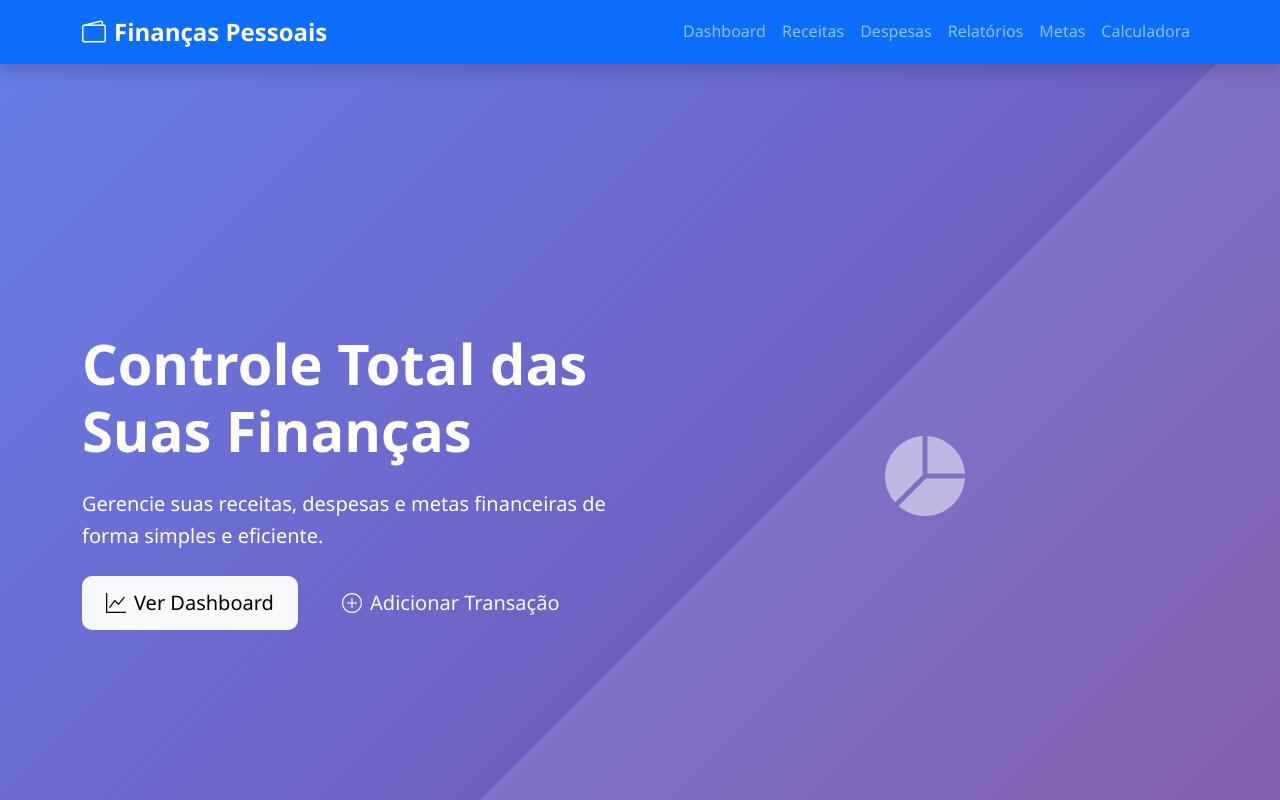
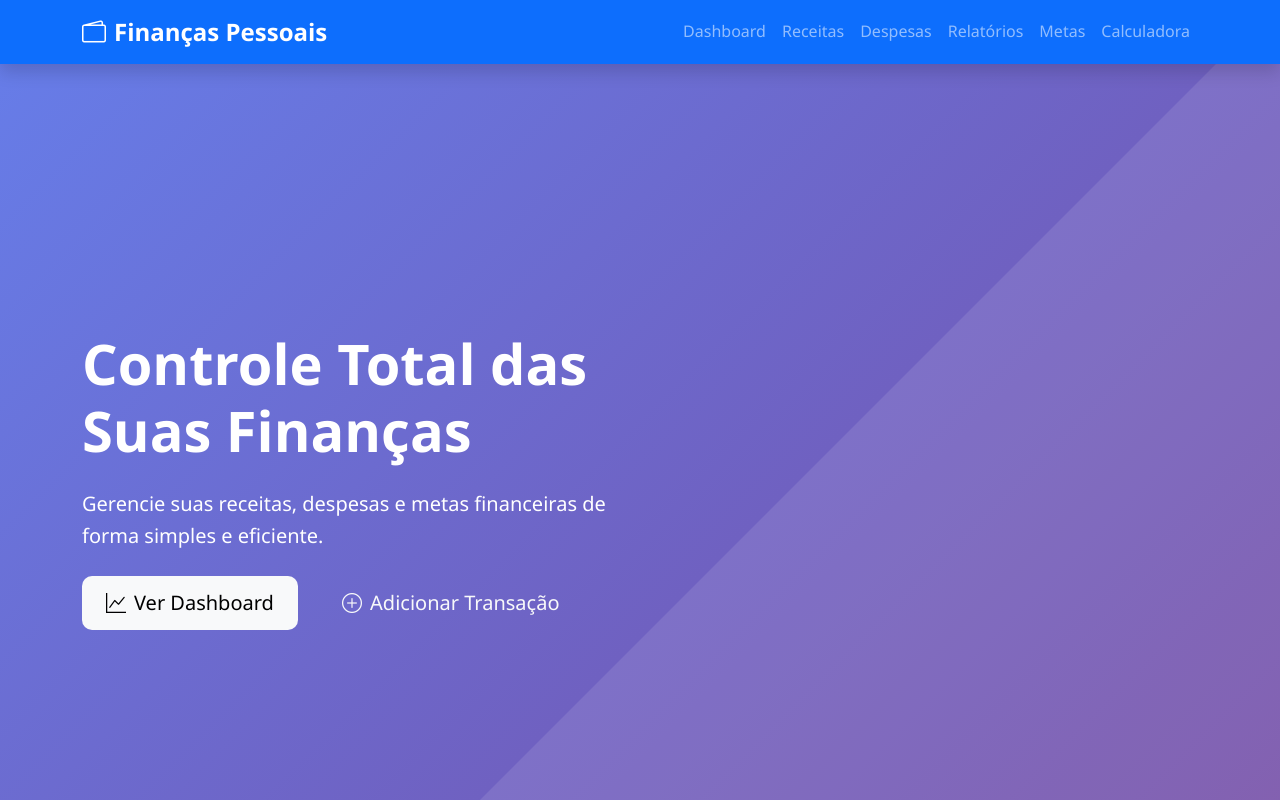
Before and after one commit to Arthurmt15/financas, a plain HTML site: page index.html in a window 1280 px wide. Shown: the top 800 px of the page. Drawn offline with nearby package versions, Linux system fonts and the light colour scheme.

Commit message:
fix: tirada da img sem sentido

```diff
--- a/index.html
+++ b/index.html
@@ -65,11 +65,6 @@
                     <a href="#receitas" class="btn btn-outline-light btn-lg">
                         <i class="bi bi-plus-circle me-2"></i>Adicionar Transação
                     </a>
-                </div>
-                <div class="col-lg-6">
-                    <div class="hero-image text-center">
-                        <i class="bi bi-pie-chart-fill display-1 text-white-50"></i>
-                    </div>
                 </div>
             </div>
         </div>
```
